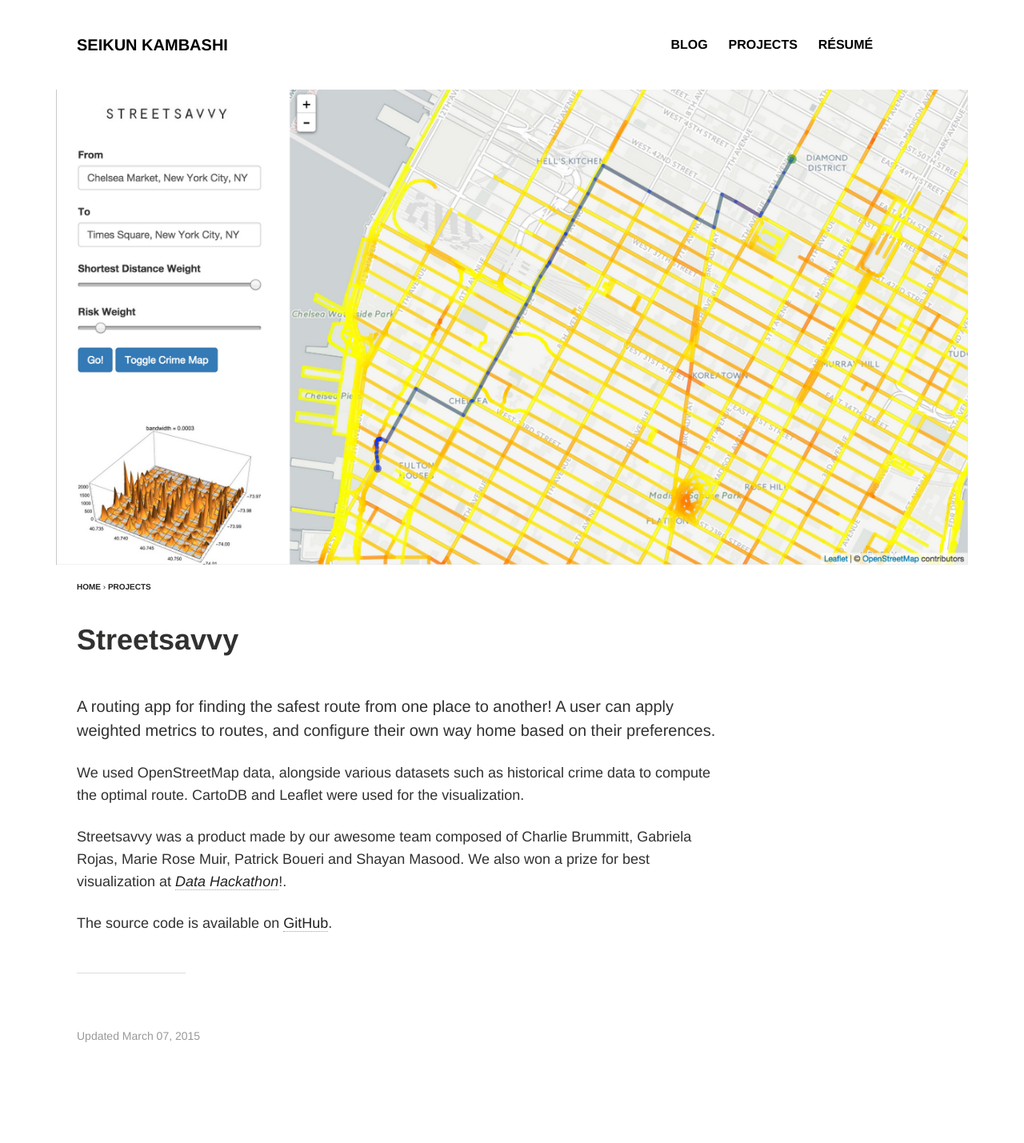
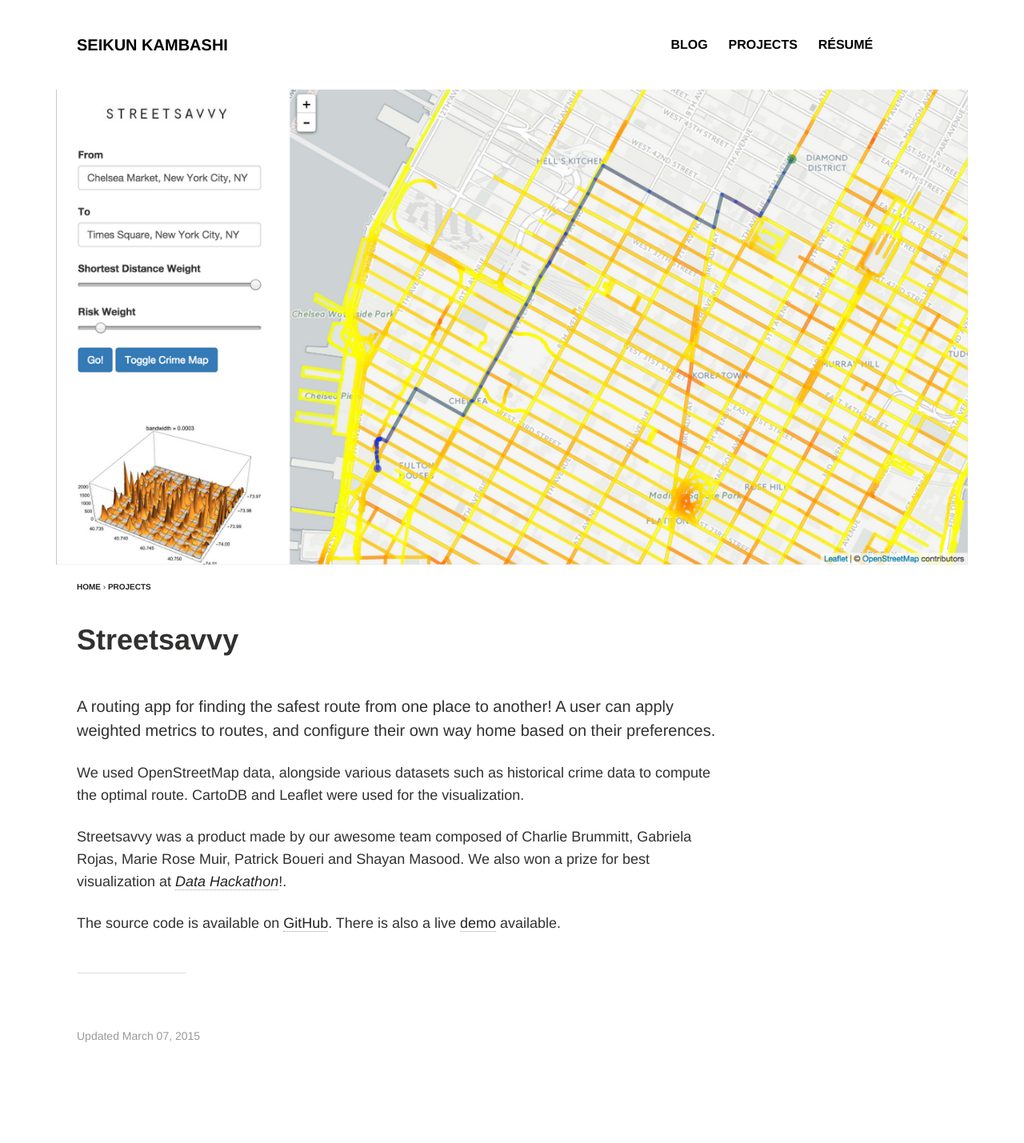
Before and after one commit to skambashi/skambashi.github.io, a Jekyll site: the page built from _posts/projects/2015-03-07-streetsavvy.md, in a window 1280 px wide. Shown: the whole page at 80% size. Built offline with Jekyll 4.4.1, drawn with Linux system fonts in a browser that asks for light colours.

Commit message:
added link

```diff
--- a/_posts/projects/2015-03-07-streetsavvy.md
+++ b/_posts/projects/2015-03-07-streetsavvy.md
@@ -21,3 +21,4 @@
 Streetsavvy was a product made by our awesome team composed of Charlie Brummitt, Gabriela Rojas, Marie Rose Muir, Patrick Boueri and Shayan Masood. We also won a prize for best visualization at _[Data Hackathon](http://datahackathon2015.splashthat.com/){:target="_blank"}_!.
 
 The source code is available on [GitHub](https://github.com/safewalknyc){:target="_blank"}.
+There is also a live [demo](http://54.175.21.94:8000/){:target="_blank"} available.
```
